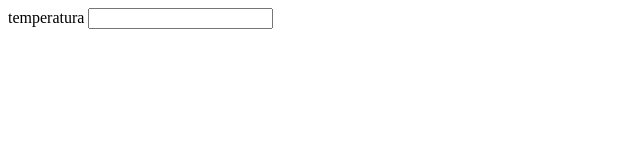
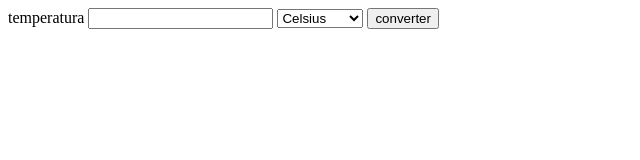
Before and after one commit to nommade/Iniciante-em-programacao, a plain HTML site: page index.html in a window 1280 px wide. Shown: the whole page, without its empty margins (0-640 px from the left). Drawn offline with Linux system fonts and the light colour scheme.

Commit message:
termino da lista de exercicios

```diff
--- a/index.html
+++ b/index.html
@@ -9,7 +9,12 @@
     <label for="temperatura">temperatura</label>
     <input id="temperatura" type="text">
 
+    <select name="escolha" id="select">
+        <option value="Celsius">Celsius</option>
+        <option value="Fahrenheit">Fahrenheit</option>
+    </select>
 
+    <button onclick="converter()">converter</button>
     <script src="/index.js"></script>
 </body>
 </html>
```
Also changed, not shown: 1 other file.
